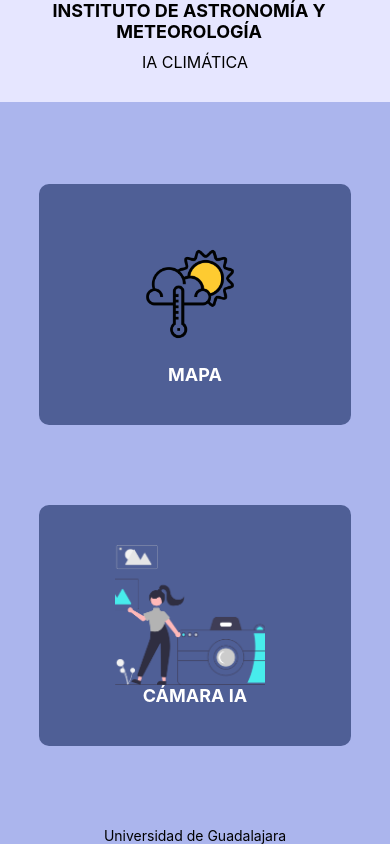
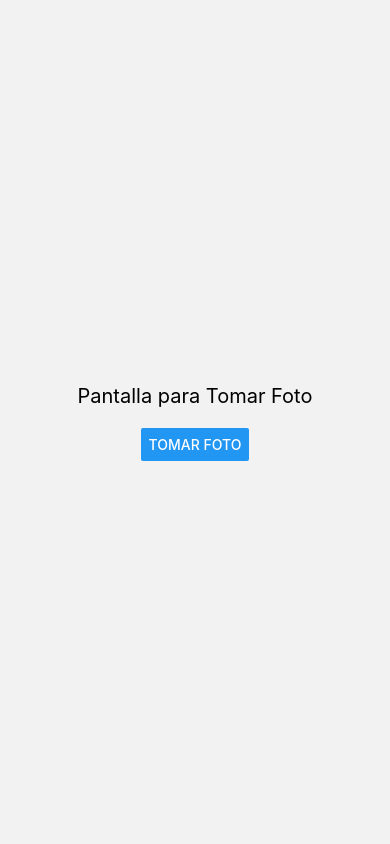
Before and after one commit to Brian-Otero/IAM---IA-climatica, a React Native app: screen /Takepic in a window 390 px wide. Built offline with nearby package versions, Linux system fonts and the light colour scheme; what @rnmapbox/maps would draw is missing.

Commit message:
agregando componentes CameraHome y Takepic

```diff
--- a/App.tsx
+++ b/App.tsx
@@ -4,11 +4,16 @@ import { createStackNavigator } from '@react-navigation/stack';
 import 'react-native-gesture-handler';
 import Menu from './components/Menu/Menu';
 import Mapa from './components/Mapa/Mapa';
+import CameraHome from './components/Camara/CameraHome';
+import Takepic from './components/Camara/Takepic';
+
 
 
 type RootStackParamList = {
   Menu: undefined;
   Mapa: undefined;
+  CameraHome: { photo: any } | undefined;
+  Takepic: undefined;
 };
 
 const Stack = createStackNavigator<RootStackParamList>();
@@ -19,6 +24,8 @@ function App(): React.JSX.Element {
       <Stack.Navigator initialRouteName="Menu" screenOptions={{ headerShown: false }}>
         <Stack.Screen name="Menu" component={Menu} />
         <Stack.Screen name="Mapa" component={Mapa} />
+        <Stack.Screen name="CameraHome" component={CameraHome} />
+        <Stack.Screen name="Takepic" component={Takepic} />
       </Stack.Navigator>
     </NavigationContainer>
   );
--- /dev/null
+++ b/components/Camara/CameraHome.tsx
@@ -0,0 +1,65 @@
+import React, { useState } from 'react';
+import { View, Text, Image, Button, StyleSheet } from 'react-native';
+import { StackNavigationProp } from '@react-navigation/stack';
+import { RouteProp } from '@react-navigation/native';
+import { ImagePickerResponse } from 'react-native-image-picker';
+
+type RootStackParamList = {
+  Takepic: undefined;
+  CameraHome: { photo: ImagePickerResponse };
+};
+
+type Props = {
+  navigation: StackNavigationProp<RootStackParamList, 'CameraHome'>;
+  route: RouteProp<RootStackParamList, 'CameraHome'>;
+};
+
+function CameraHome({ route, navigation }: Props) {
+  const [photo, setPhoto] = useState(route.params?.photo);
+
+  const photoUri = photo?.assets?.[0]?.uri;
+
+  return (
+    <View style={styles.container}>
+      <Text style={styles.title}>Pantalla de Cámara</Text>
+      {photoUri ? (
+        <Image
+          source={{ uri: photoUri }}
+          style={{ width: 300, height: 300 }}
+        />
+      ) : (
+        <Text>No hay foto disponible</Text>
+      )}
+      <Button
+        title="Tomar otra Foto"
+        onPress={() => navigation.navigate('Takepic')}
+      />
+    </View>
+  );
+}
+
+const styles = StyleSheet.create({
+  container: {
+    flex: 1,
+    justifyContent: 'center',
+    alignItems: 'center',
+  },
+  title: {
+    fontSize: 24,
+    marginBottom: 20,
+  },
+  photoContainer: {
+    marginTop: 20,
+    alignItems: 'center',
+  },
+  photo: {
+    width: 200,
+    height: 200,
+  },
+  info: {
+    marginTop: 10,
+    fontSize: 16,
+  },
+});
+
+export default CameraHome;
--- /dev/null
+++ b/components/Camara/Takepic.tsx
@@ -0,0 +1,52 @@
+import React from 'react';
+import { View, Button, Text, StyleSheet } from 'react-native';
+import { launchCamera, ImagePickerResponse } from 'react-native-image-picker';
+import { StackNavigationProp } from '@react-navigation/stack';
+import { RouteProp } from '@react-navigation/native';
+
+type RootStackParamList = {
+  Takepic: undefined;
+  CameraHome: { photo: ImagePickerResponse };
+};
+
+type Props = {
+  navigation: StackNavigationProp<RootStackParamList, 'Takepic'>;
+  route: RouteProp<RootStackParamList, 'Takepic'>;
+};
+
+function Takepic({ navigation }: Props) {
+  const takePicture = () => {
+    launchCamera(
+      {
+        mediaType: 'photo',
+        saveToPhotos: true,
+      },
+      (response) => {
+        if (response && !response.didCancel && response.assets) {
+          navigation.navigate('CameraHome', { photo: response });
+        }
+      }
+    );
+  };
+
+  return (
+    <View style={styles.container}>
+      <Text style={styles.title}>Pantalla para Tomar Foto</Text>
+      <Button title="Tomar Foto" onPress={takePicture} />
+    </View>
+  );
+}
+
+const styles = StyleSheet.create({
+  container: {
+    flex: 1,
+    justifyContent: 'center',
+    alignItems: 'center',
+  },
+  title: {
+    fontSize: 20,
+    marginBottom: 20,
+  },
+});
+
+export default Takepic;
--- a/components/Menu/Menu.tsx
+++ b/components/Menu/Menu.tsx
@@ -6,6 +6,8 @@ import { StackScreenProps } from '@react-navigation/stack';
 type RootStackParamList = {
   Menu: undefined;
   Mapa: undefined;
+  Takepic: undefined;
+  CameraHome: undefined;
 };
 
 type Props = StackScreenProps<RootStackParamList, 'Menu'>;
@@ -43,7 +45,9 @@ const Menu: React.FC<Props> = ({ navigation }) => {
           <Text style={styles.buttonText}>MAPA</Text>
         </TouchableOpacity>
 
-        <TouchableOpacity style={styles.button}>
+        <TouchableOpacity
+          style={styles.button}
+          onPress={() => navigation.navigate('CameraHome')}>
           <Image
             source={require('./assets/camera-icon.png')}
             style={styles.buttonImage}
--- a/package.json
+++ b/package.json
@@ -18,6 +18,7 @@
     "react": "18.3.1",
     "react-native": "0.75.2",
     "react-native-gesture-handler": "^2.20.0",
+    "react-native-image-picker": "^7.1.2",
     "react-native-reanimated": "^3.15.3",
     "react-native-safe-area-context": "^4.11.0",
     "react-native-screens": "^3.34.0"
```
Also changed, not shown: 2 other files (tests, documents, lock files or other folders).
